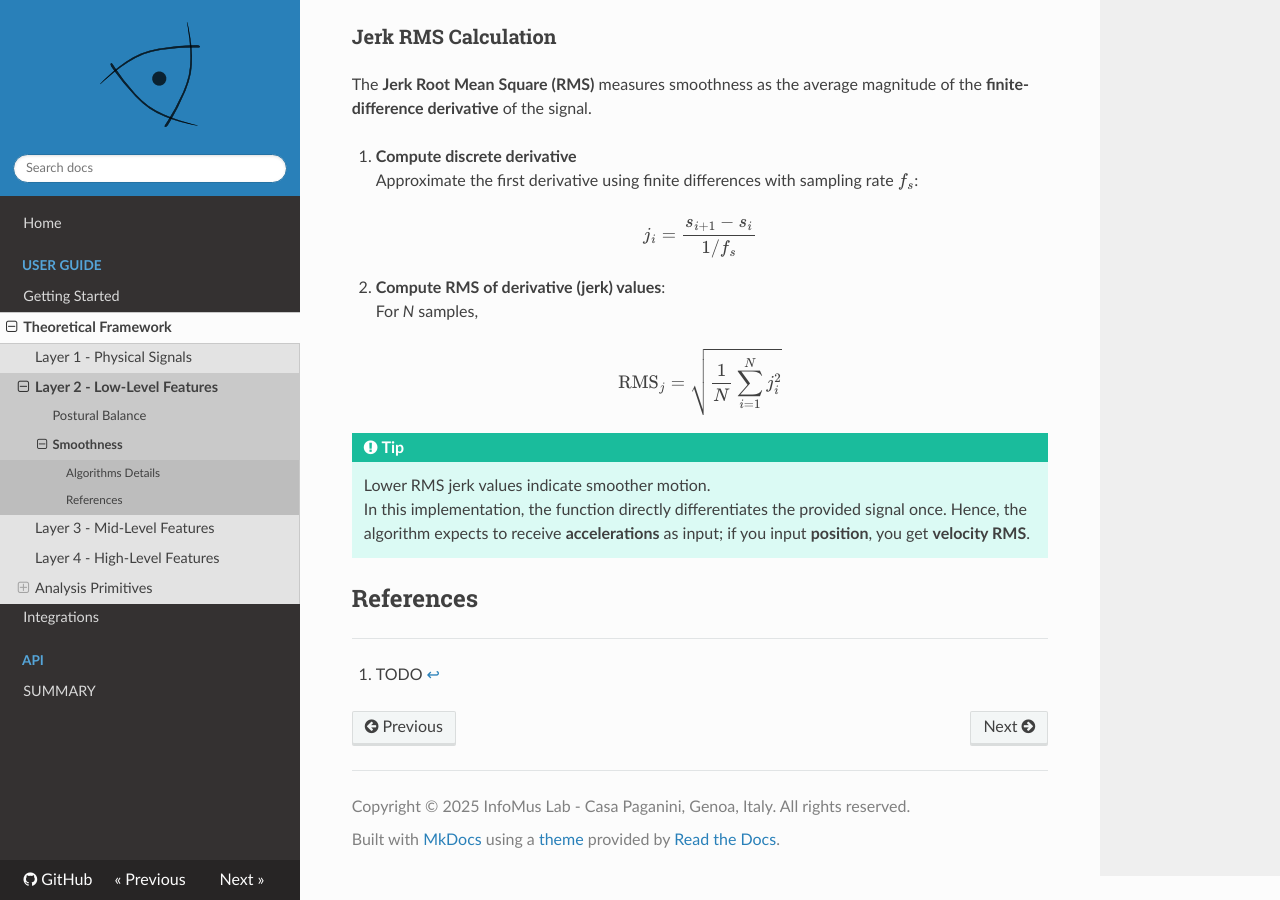
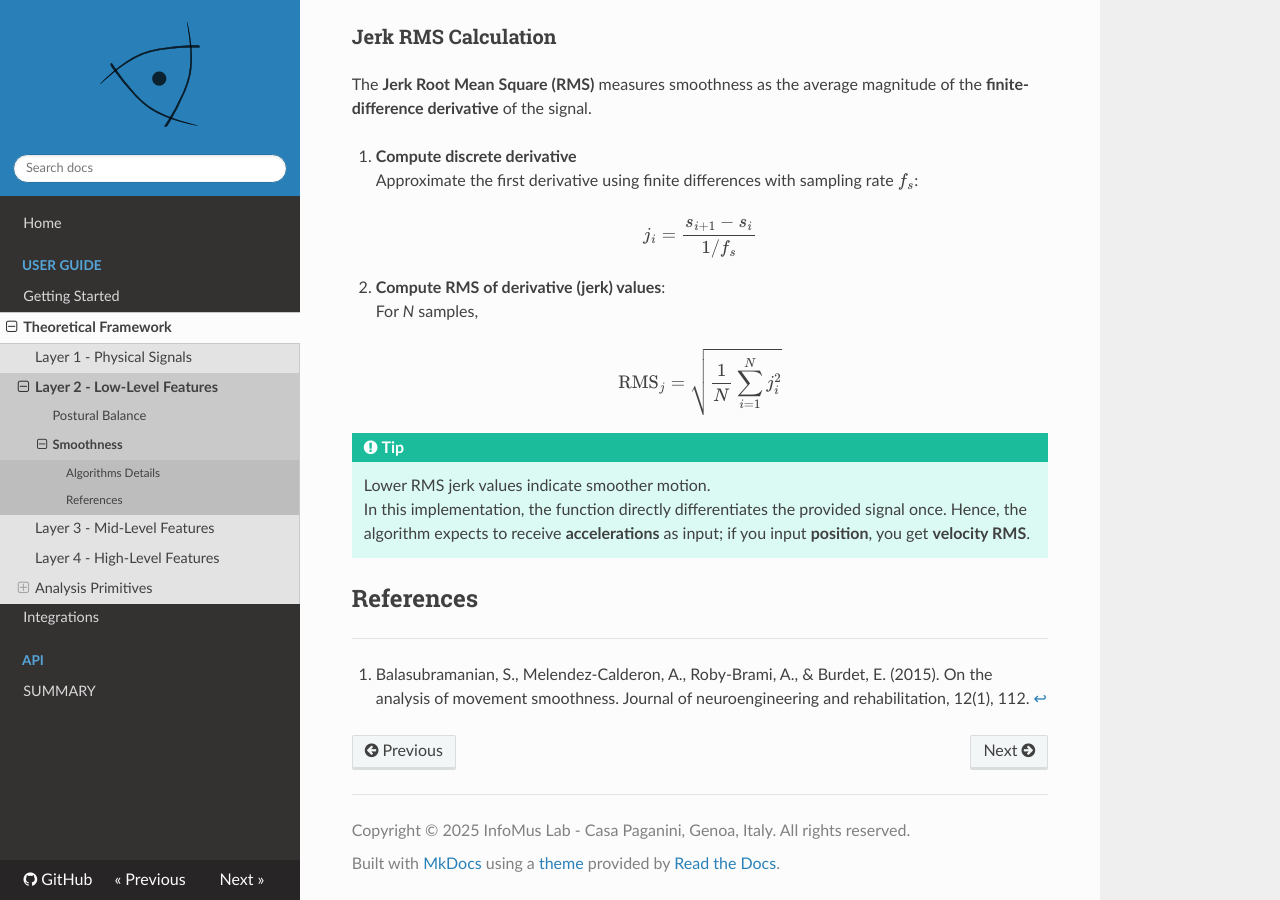
Before and after one commit to InfoMusCP/PyEyesWeb, an MkDocs documentation site: the page built from docs/user_guide/theoretical_framework/low_level/smoothness.md, in a window 1280 px wide and 900 px high, scrolled down 1197 px. Built offline with MkDocs 1.6.1, drawn with Linux system fonts in a browser that asks for light colours; nearby versions of some CDN libraries.

Commit message:
Update reference for movement smoothness analysis

```diff
--- a/docs/user_guide/theoretical_framework/low_level/smoothness.md
+++ b/docs/user_guide/theoretical_framework/low_level/smoothness.md
@@ -157,4 +157,4 @@ $$
 
 ## References
 
-[^1]: TODO
+[^1]: Balasubramanian, S., Melendez-Calderon, A., Roby-Brami, A., & Burdet, E. (2015). On the analysis of movement smoothness. Journal of neuroengineering and rehabilitation, 12(1), 112.
```
